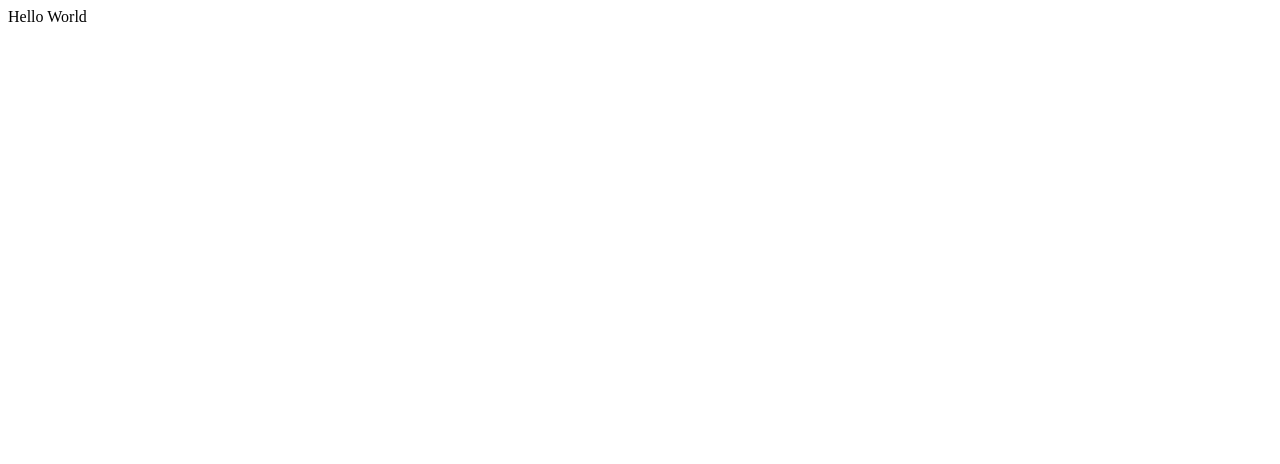
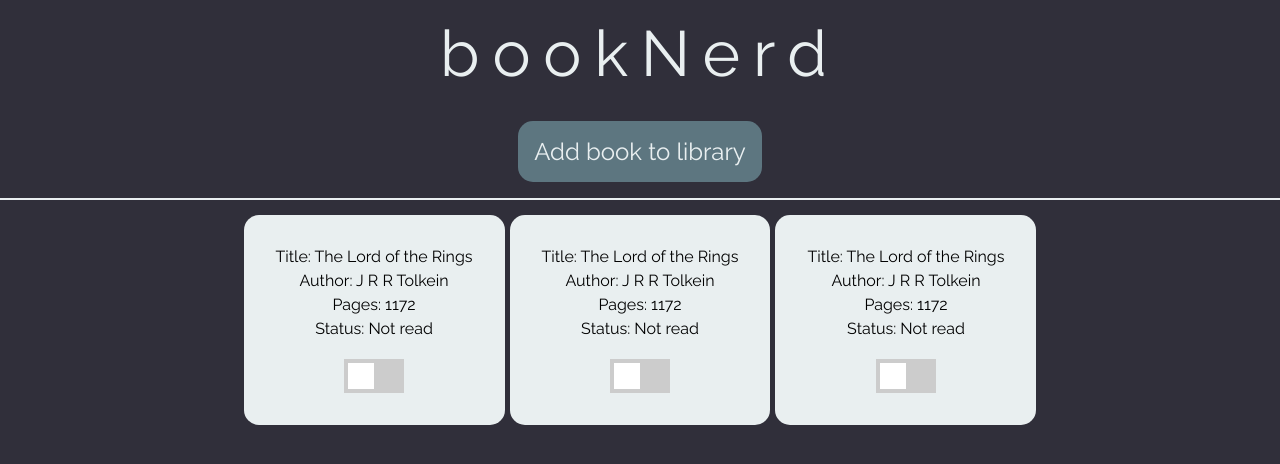
Before and after one commit to alexwittwer/BookNerd, a plain HTML site: page src/index.html in a window 1280 px wide. Drawn offline with Linux system fonts and the light colour scheme.

Commit message:
skeleton the html/css

```diff
--- a/src/index.html
+++ b/src/index.html
@@ -6,8 +6,51 @@
     <title>BookNerd</title>
     <script src="/src/script.js" defer></script>
     <link rel="stylesheet" href="/src/input.css" />
+    <link
+      href="https://fonts.googleapis.com/css2?family=Raleway&display=swap"
+      rel="stylesheet"
+    />
   </head>
   <body>
-    <div class="container"></div>
+    <div class="container">
+      <header class="header" id="header">
+        <h1 class="title">bookNerd</h1>
+        <div class="subhead">
+          <button type="button" class="btn">Add book to library</button>
+        </div>
+      </header>
+      <section class="main-section">
+        <div class="card">
+          <div class="book-property">Title: The Lord of the Rings</div>
+          <div class="book-property">Author: J R R Tolkein</div>
+          <div class="book-property">Pages: 1172</div>
+          <div class="book-property">Status: Not read</div>
+          <label class="switch">
+            <input type="checkbox" />
+            <span class="slider"></span>
+          </label>
+        </div>
+        <div class="card">
+          <div class="book-property">Title: The Lord of the Rings</div>
+          <div class="book-property">Author: J R R Tolkein</div>
+          <div class="book-property">Pages: 1172</div>
+          <div class="book-property">Status: Not read</div>
+          <label class="switch">
+            <input type="checkbox" />
+            <span class="slider"></span>
+          </label>
+        </div>
+        <div class="card">
+          <div class="book-property">Title: The Lord of the Rings</div>
+          <div class="book-property">Author: J R R Tolkein</div>
+          <div class="book-property">Pages: 1172</div>
+          <div class="book-property">Status: Not read</div>
+          <label class="switch">
+            <input type="checkbox" />
+            <span class="slider"></span>
+          </label>
+        </div>
+      </section>
+    </div>
   </body>
 </html>
--- a/src/input.css
+++ b/src/input.css
@@ -0,0 +1,143 @@
+* {
+  padding: 0;
+  margin: 0;
+}
+
+:root {
+  --c1: #302f3a;
+  --c2: #444759;
+  --c3: #545e72;
+  --c4: #5d7680;
+  --c5: #6a9395;
+  --c6: #7bad9f;
+  --c7: #8eb29a;
+  --c8: #b3c6b4;
+  --c9: #c5d2ce;
+  --c1a: #e9eff0;
+}
+
+.container {
+  height: 100vh;
+  width: 100vw;
+  background-color: var(--c1);
+}
+
+/* Header elements */
+
+.header {
+  display: flex;
+  justify-content: center;
+  align-items: center;
+  flex-flow: column nowrap;
+  gap: 30px;
+  padding: 1rem;
+  border-bottom: 2px solid var(--c1a);
+}
+
+.title {
+  font-family: "Raleway", sans-serif;
+  letter-spacing: 0.8rem;
+  font-weight: 500;
+  font-size: 4rem;
+  color: var(--c1a);
+}
+
+.btn {
+  color: var(--c1a);
+  font-family: "Raleway", sans-serif;
+  box-sizing: border-box;
+  font-size: 1.5rem;
+  padding: 1rem;
+  border-radius: 15px;
+  border-style: none;
+  background-color: var(--c4);
+}
+
+.btn:hover {
+  margin: -3px;
+  background-color: var(--c5);
+  border-style: solid;
+  border-width: 3px;
+  border-color: var(--c1a);
+}
+
+.btn:active {
+  scale: 95%;
+}
+
+/* Body elements */
+
+.main-section {
+  display: flex;
+  justify-content: center;
+  gap: 5px;
+  margin: 15px;
+}
+
+.card {
+  font-family: "Raleway", sans-serif;
+  border-radius: 15px;
+  background-color: var(--c1a);
+  padding: 2rem;
+  display: flex;
+  align-items: center;
+  flex-flow: column nowrap;
+  gap: 5px;
+}
+
+/* switch from https://www.w3schools.com/howto/howto_css_switch.asp*/
+
+/* The switch - the box around the slider */
+.switch {
+  margin-top: 1rem;
+  position: relative;
+  display: inline-block;
+  width: 60px;
+  height: 34px;
+}
+
+/* Hide default HTML checkbox */
+.switch input {
+  opacity: 0;
+  width: 0;
+  height: 0;
+}
+
+/* The slider */
+.slider {
+  position: absolute;
+  cursor: pointer;
+  top: 0;
+  left: 0;
+  right: 0;
+  bottom: 0;
+  background-color: #ccc;
+  -webkit-transition: 0.4s;
+  transition: 0.4s;
+}
+
+.slider:before {
+  position: absolute;
+  content: "";
+  height: 26px;
+  width: 26px;
+  left: 4px;
+  bottom: 4px;
+  background-color: white;
+  -webkit-transition: 0.4s;
+  transition: 0.4s;
+}
+
+input:checked + .slider {
+  background-color: #2196f3;
+}
+
+input:focus + .slider {
+  box-shadow: 0 0 1px #2196f3;
+}
+
+input:checked + .slider:before {
+  -webkit-transform: translateX(26px);
+  -ms-transform: translateX(26px);
+  transform: translateX(26px);
+}
--- a/src/script.js
+++ b/src/script.js
@@ -28,7 +28,7 @@ function addBook() {
   return addBook;
 }
 
-//function for creation elements (because lazy)
+//function for creation of elements (because lazy)
 
 function birthElement(element, parent, className, paramtext) {
   const pointer = document.querySelector(parent);
@@ -39,5 +39,3 @@ function birthElement(element, parent, className, paramtext) {
   elem.setAttribute("class", className);
   return pointer.appendChild(elem);
 }
-
-birthElement("div", ".container", "test", "Hello World");
```
